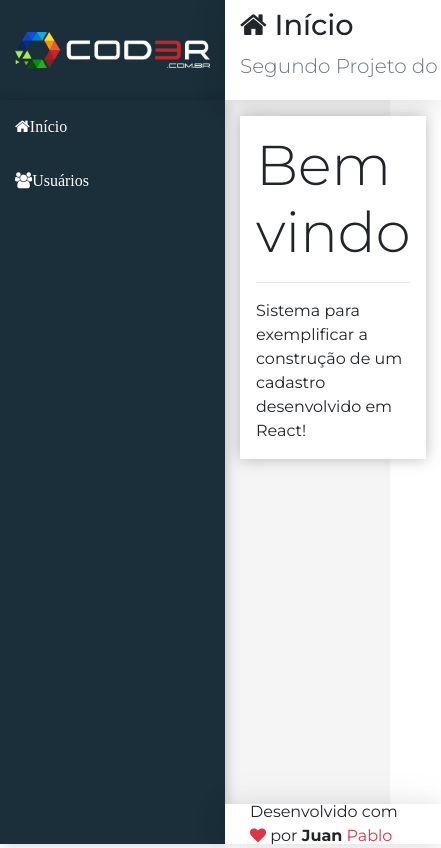
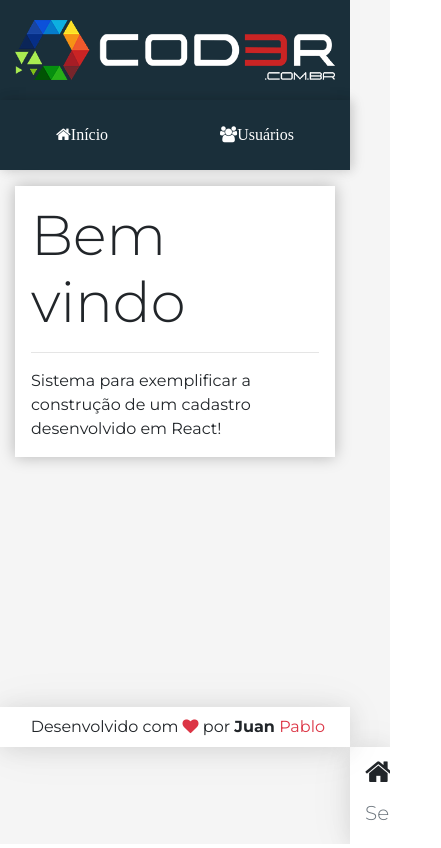
Before and after one commit to JuanPabllo/CRUD-ReactJs, a React (Create React App) app in the folder frontend/: page / in a window 390 px wide. Shown: the whole page, 441 px wide, since content can reach past the window. Built offline with nearby package versions, Linux system fonts and the light colour scheme.

Commit message:
add responsividade

```diff
--- a/frontend/src/components/template/Logo.css
+++ b/frontend/src/components/template/Logo.css
@@ -9,3 +9,9 @@ aside.logo img {
     padding: 0px 15px;
     width: 100%;
 }
+
+@media(max-width: 576px) {
+    aside.logo img {
+        width: 350px;
+    }
+}
--- a/frontend/src/components/template/Nav.css
+++ b/frontend/src/components/template/Nav.css
@@ -20,3 +20,22 @@ aside.menu-area {
 h1.nt3 {
     margin-top: 8px;
 }
+
+@media(max-width: 768px) {
+    .menu{
+        display: flex;
+        justify-content: flex-start;
+        align-items: center;
+    }
+
+    .menu a {
+        display: inline;
+        padding: 10px;
+        margin: 0px;
+    }
+
+    .menu {
+        height: 100%;
+        justify-content: space-around;
+    }
+}
--- a/frontend/src/main/App.css
+++ b/frontend/src/main/App.css
@@ -3,6 +3,7 @@
 
     --logo-height: 100px;
     --header-height: 100px;
+    --menu-top-height: 70px;
     --aside-width: 225px;
     --footer-height: 40px;
 
@@ -51,3 +52,38 @@ main.content {
 footer.footer {
     grid-area: footer;
 }
+
+@media (max-width: 768px) {
+    .app {
+        grid-template-rows:
+            var(--header-height)
+            var(--menu-top-height)
+            1fr
+            var(--footer-height);
+
+        grid-template-columns:
+        var(--aside-width) 1fr;
+
+        grid-template-areas:
+            "logo header"
+            "menu menu"
+            "content content"
+            "footer footer";
+    }
+}
+
+@media(max-width: 576px) {
+    .app {
+        grid-template-rows:
+        var(--logo-height)
+        var(--menu-top-height)
+        1fr
+        var(--footer-height);
+        grid-template-columns: 1fr;
+        grid-template-areas:
+        "logo"
+        "menu"
+        "content"
+        "footer";
+    }
+}
```
